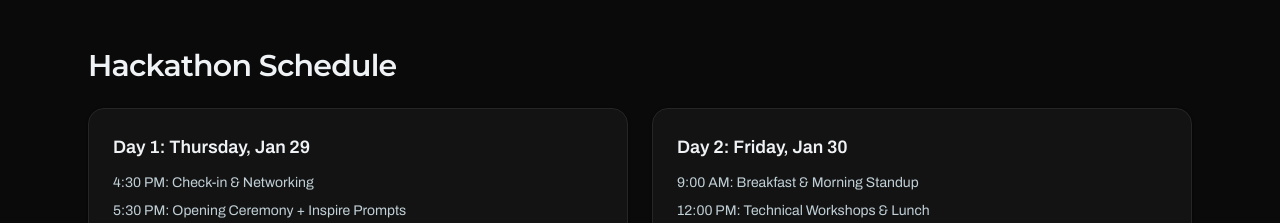
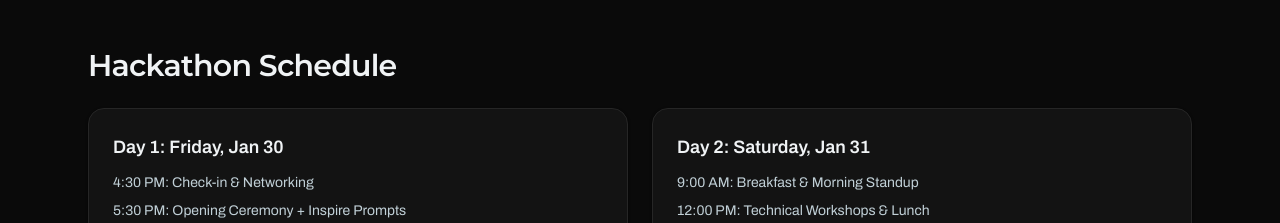
Before and after one commit to isaak1294/uvic-hacks-site, a Next.js app: page /events/inspire-2026 in a window 1280 px wide. Shown: the part 880-1103 px from the top of the page. Built offline with nearby package versions, Linux system fonts and the light colour scheme.

Commit message:
updated content

```diff
--- a/app/events/inspire-2026/page.tsx
+++ b/app/events/inspire-2026/page.tsx
@@ -107,7 +107,7 @@ export default function InspireHackathonPage() {
                 <div className="mt-6 grid gap-6 md:grid-cols-2">
                     <div className="rounded-2xl bg-neutral-900/70 p-6 shadow-sm shadow-black/40 border border-neutral-800">
                         <h3 className="text-lg font-semibold text-cool-steel-50">
-                            Day 1: Thursday, Jan 29
+                            Day 1: Friday, Jan 30
                         </h3>
                         <ul className="mt-3 space-y-2 text-sm text-cool-steel-200">
                             <li>4:30 PM: Check-in & Networking</li>
@@ -120,7 +120,7 @@ export default function InspireHackathonPage() {
 
                     <div className="rounded-2xl bg-neutral-900/70 p-6 shadow-sm shadow-black/40 border border-neutral-800">
                         <h3 className="text-lg font-semibold text-cool-steel-50">
-                            Day 2: Friday, Jan 30
+                            Day 2: Saturday, Jan 31
                         </h3>
                         <ul className="mt-3 space-y-2 text-sm text-cool-steel-200">
                             <li>9:00 AM: Breakfast & Morning Standup</li>
--- a/app/page.tsx
+++ b/app/page.tsx
@@ -60,7 +60,7 @@ export default function Page() {
       name: "Inspire: 2026 Kickoff",
       date: "Jan 30-31, 2026",
       location: "TBD",
-      tag: "Main Event",
+      tag: "Sponsored Event",
       description:
         "Inspire UVic is focused on STEM for social change. This hackathon will give you the opportunity to collaborate with a team to create a project for social change.",
       imageUrl: "/images/impact2.png",
```
